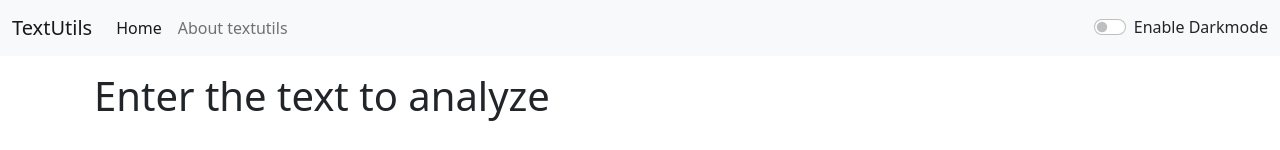
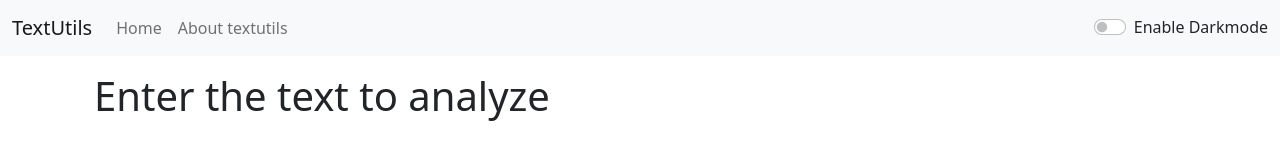
Before and after one commit to arunabha-mandal-1/textutils-react, a React (Create React App) app: page / in a window 1280 px wide. Shown: the top 150 px of the page. Built offline with nearby package versions, Linux system fonts and the light colour scheme.

Commit message:
active class removed from navbar

```diff
--- a/src/components/Navbar.js
+++ b/src/components/Navbar.js
@@ -25,7 +25,7 @@
         <div className="collapse navbar-collapse" id="navbarSupportedContent">
           <ul className="navbar-nav me-auto mb-2 mb-lg-0">
             <li className="nav-item">
-              <Link className="nav-link active" aria-current="page" to="/">
+              <Link className="nav-link" aria-current="page" to="/">
                 Home
               </Link>
             </li>
```
